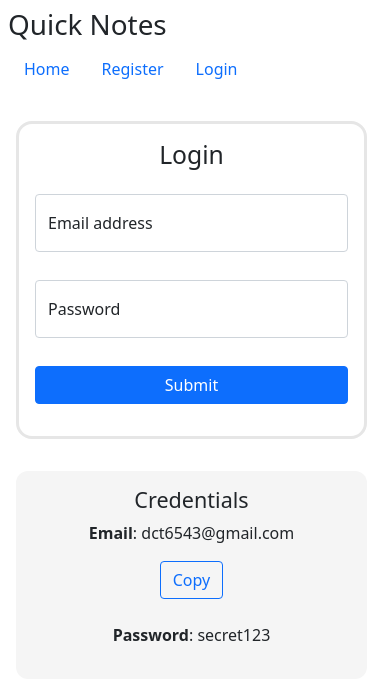
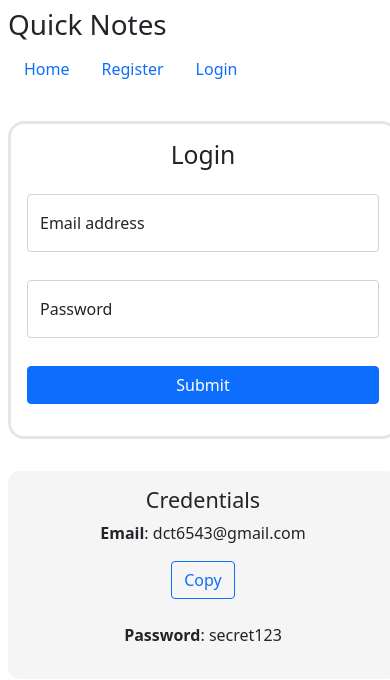
Before and after one commit to sahilsxn/notes-management-app, a React (Create React App) app: page /login in a window 390 px wide. Shown: the top 680 px of the page. Built offline with nearby package versions, Linux system fonts and the light colour scheme.

Commit message:
style: padding improvement

```diff
--- a/src/CSS/login.css
+++ b/src/CSS/login.css
@@ -5,9 +5,8 @@
 
 @media only screen and (max-width: 600px) {
     .Login-form {
-        width: 90%;
+        width: 100%;
         position: absolute;
-        margin-left: 8px;
         margin-top: 32px
     }
   }
--- a/src/CSS/noteForm.css
+++ b/src/CSS/noteForm.css
@@ -6,8 +6,7 @@
 
 @media only screen and (max-width: 600px) {
     .noteForm {
-        width: 90%;
-        margin-left: 20px;
+        width: 100%;
         margin-top: 32px;
         position: relative;
         margin-bottom: 32px;
--- a/src/CSS/noteItem.css
+++ b/src/CSS/noteItem.css
@@ -12,8 +12,7 @@
         margin: 16px;
         border-radius: 16px;
         text-align: center;
-        width: 92%;
+        width: 100%;
         position: relative;
-        margin-left: 8px;
     }
   }
--- a/src/CSS/register.css
+++ b/src/CSS/register.css
@@ -4,9 +4,8 @@
 
 @media only screen and (max-width: 600px) {
     .Register-form {
-        width: 90%;
+        width: 100%;
         position: absolute;
-        margin-left: 8px;
         margin-top: 32px
     }
   }
```
